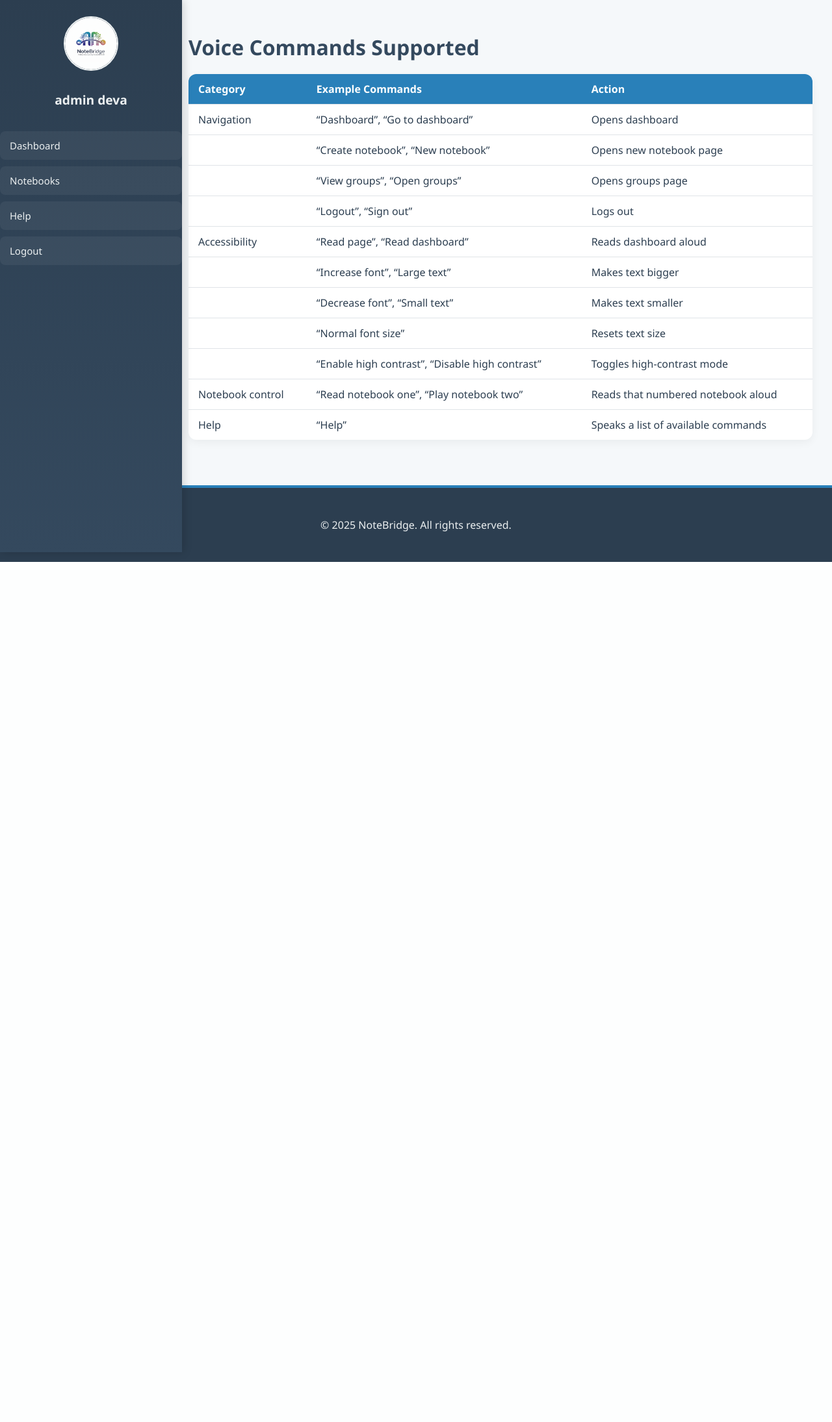
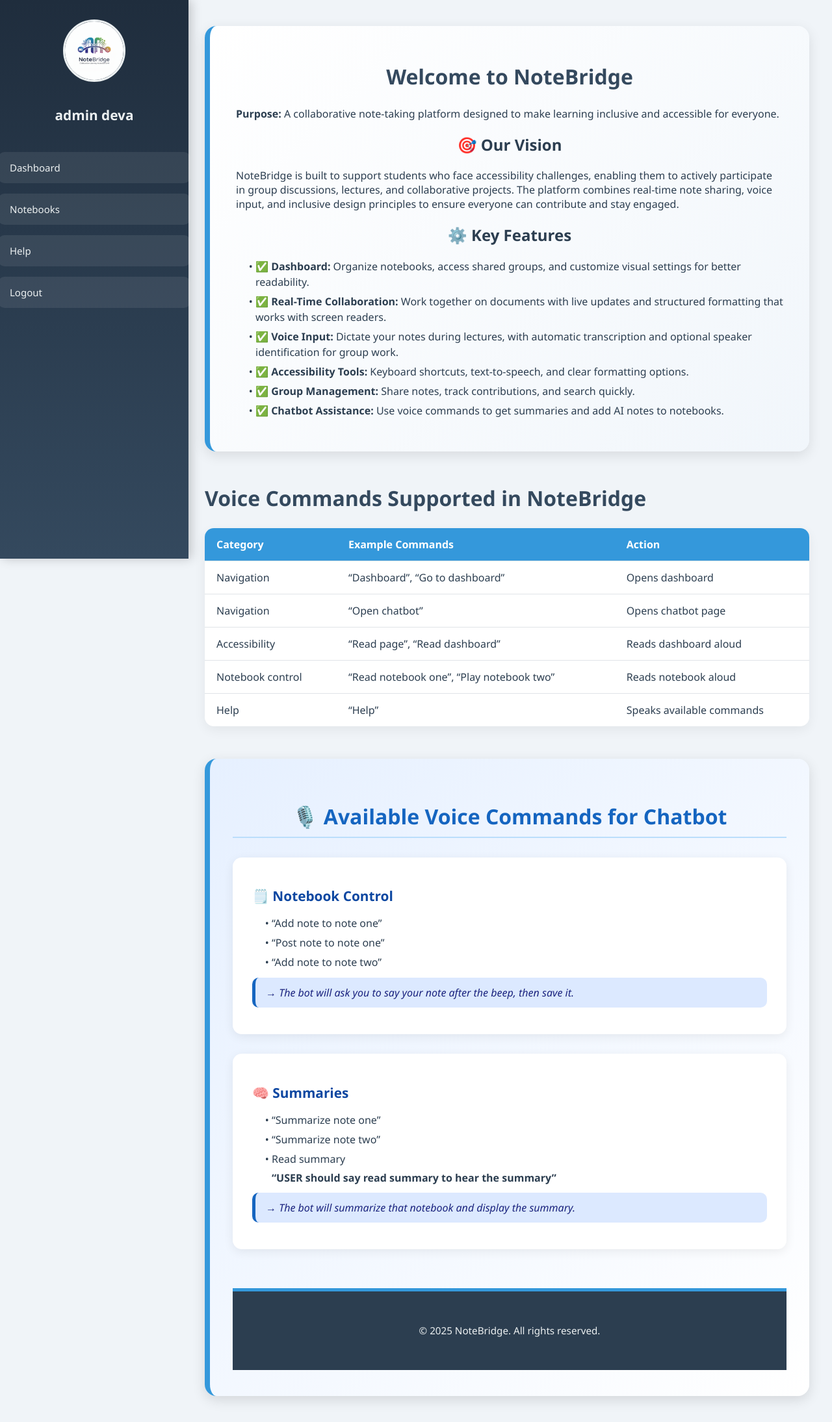
Before and after one commit to ReddySrujana/NoteBridge, a Flask app: page /help in a window 1280 px wide. Shown: the whole page at 65% size. Before the commit the page ends 865 px from the top, so only its background shows below. Run offline with Flask 3, Linux system fonts and the light colour scheme; a user stored in the database is signed in; data comes from the database, SQL or seed files in the repository.

Commit message:
Updated help introduction page

```diff
--- a/templates/help.html
+++ b/templates/help.html
@@ -8,16 +8,17 @@
     body {
       font-family: 'Segoe UI', sans-serif;
       margin: 0;
-      background: #f5f8fa;
+      background: #f0f4f8;
       color: #2c3e50;
       display: flex;
       flex-direction: column;
       min-height: 100vh;
     }
 
+    /* === Sidebar === */
     .sidebar {
-      width: 250px;
-      background: linear-gradient(180deg, #2c3e50, #34495e);
+      width: 260px;
+      background: linear-gradient(180deg, #1f2d3d, #34495e);
       color: #ecf0f1;
       height: 100vh;
       position: fixed;
@@ -26,87 +27,214 @@
       display: flex;
       flex-direction: column;
       align-items: center;
-      padding: 25px 15px;
-      box-shadow: 3px 0 12px rgba(0, 0, 0, 0.15);
+      padding: 30px 15px;
+      box-shadow: 4px 0 16px rgba(0, 0, 0, 0.2);
+      transition: all 0.3s ease;
     }
 
     .sidebar img {
-      width: 80px;
-      height: 80px;
+      width: 90px;
+      height: 90px;
       border-radius: 50%;
-      margin-bottom: 15px;
-      border: 2px solid #ecf0f1;
+      margin-bottom: 20px;
+      border: 3px solid #ecf0f1;
+      transition: transform 0.3s ease;
+    }
+
+    .sidebar img:hover {
+      transform: scale(1.05);
     }
 
     .sidebar h2 {
-      font-size: 1.2rem;
+      font-size: 1.3rem;
       text-align: center;
-      margin-bottom: 30px;
+      margin-bottom: 35px;
+      font-weight: 600;
     }
 
     .sidebar a {
       width: 100%;
       text-decoration: none;
       color: #ecf0f1;
-      padding: 12px 15px;
-      margin: 5px 0;
-      border-radius: 8px;
+      padding: 14px 18px;
+      margin: 8px 0;
+      border-radius: 10px;
       text-align: left;
       cursor: pointer;
       font-size: 15px;
-      background: rgba(255, 255, 255, 0.05);
+      background: rgba(255, 255, 255, 0.08);
       transition: all 0.3s ease;
       display: block;
     }
 
     .sidebar a:hover {
-      background: rgba(255, 255, 255, 0.2);
-      transform: translateX(3px);
+      background: rgba(255, 255, 255, 0.25);
+      transform: translateX(5px);
+      box-shadow: 0 4px 12px rgba(0, 0, 0, 0.2);
     }
 
+    /* === Main Content === */
     .main-content {
-      margin-left: 260px;
-      padding: 30px;
+      margin-left: 280px;
+      padding: 40px 35px;
       flex: 1;
     }
 
     h1 {
-      margin-bottom: 20px;
+      margin-bottom: 25px;
       color: #34495e;
+      font-size: 2rem;
     }
 
     table {
       width: 100%;
       border-collapse: collapse;
-      background: #fff;
-      border-radius: 12px;
+      background: #ffffff;
+      border-radius: 14px;
       overflow: hidden;
-      box-shadow: 0 4px 14px rgba(0, 0, 0, 0.05);
+      box-shadow: 0 6px 18px rgba(0, 0, 0, 0.06);
+      margin-top: 20px;
     }
 
     th,
     td {
-      padding: 12px 15px;
+      padding: 14px 18px;
       border-bottom: 1px solid #e0e4e8;
       text-align: left;
     }
 
     th {
-      background-color: #2980b9;
+      background-color: #3498db;
       color: white;
+      font-weight: 600;
     }
 
     tr:last-child td {
       border-bottom: none;
     }
 
+    /* === Introduction Section === */
+    .intro-section {
+      background: linear-gradient(135deg, #ffffff, #f1f6fb);
+      border-radius: 18px;
+      box-shadow: 0 6px 20px rgba(0, 0, 0, 0.1);
+      padding: 35px 40px;
+      margin-bottom: 50px;
+      border-left: 8px solid #3498db;
+      animation: fadeIn 0.8s ease-in-out;
+    }
+
+    .intro-section h1,
+    .intro-section h2 {
+      text-align: center;
+      margin-left: 0;
+      margin-right: 0;
+    }
+
+    .intro-section ul {
+      list-style-type: "• ";
+      padding-left: 30px;
+      margin-top: 12px;
+    }
+
+    .intro-section li {
+      margin: 6px 0;
+      color: #2c3e50;
+      line-height: 1.5;
+    }
+
+    /* === Voice Commands Section === */
+    .voice-chatbot {
+      background: linear-gradient(135deg, #e6f0ff, #ffffff);
+      border-radius: 18px;
+      box-shadow: 0 6px 20px rgba(0, 0, 0, 0.12);
+      padding: 40px 35px;
+      margin-top: 50px;
+      border-left: 8px solid #3498db;
+      animation: fadeIn 0.8s ease-in-out;
+    }
+
+    .voice-chatbot h2 {
+      color: #1565c0;
+      font-size: 2rem;
+      margin-bottom: 30px;
+      border-bottom: 2px solid #bbdefb;
+      padding-bottom: 10px;
+      font-weight: 700;
+      text-align: center;
+    }
+
+    .vc-block {
+      margin-bottom: 30px;
+      padding: 25px 30px;
+      background: #ffffff;
+      border-radius: 14px;
+      box-shadow: 0 4px 16px rgba(0, 0, 0, 0.07);
+      transition: all 0.3s ease;
+    }
+
+    .vc-block:hover {
+      transform: translateY(-4px);
+      box-shadow: 0 8px 20px rgba(0, 0, 0, 0.12);
+    }
+
+    .vc-block h3 {
+      color: #0d47a1;
+      margin-bottom: 12px;
+      font-size: 1.3rem;
+    }
+
+    .vc-block ul {
+      list-style-type: "• ";
+      padding-left: 30px;
+      margin-bottom: 12px;
+    }
+
+    .vc-block li {
+      color: #2c3e50;
+      font-size: 1rem;
+      margin: 6px 0;
+      line-height: 1.5;
+    }
+
+    .vc-note {
+      background: #dce9ff;
+      border-left: 5px solid #1565c0;
+      padding: 12px 16px;
+      border-radius: 10px;
+      font-style: italic;
+      color: #1a237e;
+      margin-top: 12px;
+    }
+
+    .vc-subtitle {
+      color: #37474f;
+      margin-bottom: 8px;
+      font-weight: 600;
+    }
+
+    /* === Footer === */
     footer {
-      margin-top: 40px;
-      padding: 30px 20px;
+      margin-top: 60px;
+      padding: 35px 25px;
       background: #2c3e50;
       color: #ecf0f1;
       text-align: center;
-      border-top: 4px solid #2980b9;
+      border-top: 5px solid #3498db;
+      font-size: 0.95rem;
+      font-weight: 500;
+    }
+
+    @keyframes fadeIn {
+      from {
+        opacity: 0;
+        transform: translateY(20px);
+      }
+
+      to {
+        opacity: 1;
+        transform: translateY(0);
+      }
     }
   </style>
 </head>
@@ -122,7 +250,31 @@
   </div>
 
   <div class="main-content">
-    <h1>Voice Commands Supported</h1>
+
+    <!-- === Introduction Section === -->
+    <div class="intro-section">
+      <h1>Welcome to NoteBridge</h1>
+      <p><strong>Purpose:</strong> A collaborative note-taking platform designed to make learning inclusive and accessible for everyone.</p>
+
+      <h2>🎯 Our Vision</h2>
+      <p>
+        NoteBridge is built to support students who face accessibility challenges, enabling them to actively participate in group discussions, lectures, and collaborative projects.
+        The platform combines real-time note sharing, voice input, and inclusive design principles to ensure everyone can contribute and stay engaged.
+      </p>
+
+      <h2>⚙️ Key Features</h2>
+      <ul>
+        <li>✅ <strong>Dashboard:</strong> Organize notebooks, access shared groups, and customize visual settings for better readability.</li>
+        <li>✅ <strong>Real-Time Collaboration:</strong> Work together on documents with live updates and structured formatting that works with screen readers.</li>
+        <li>✅ <strong>Voice Input:</strong> Dictate your notes during lectures, with automatic transcription and optional speaker identification for group work.</li>
+        <li>✅ <strong>Accessibility Tools:</strong> Keyboard shortcuts, text-to-speech, and clear formatting options.</li>
+        <li>✅ <strong>Group Management:</strong> Share notes, track contributions, and search quickly.</li>
+        <li>✅ <strong>Chatbot Assistance:</strong> Use voice commands to get summaries and add AI notes to notebooks.</li>
+      </ul>
+    </div>
+
+    <!-- === Voice Commands Table === -->
+    <h1>Voice Commands Supported in NoteBridge</h1>
     <table>
       <thead>
         <tr>
@@ -138,19 +290,9 @@
           <td>Opens dashboard</td>
         </tr>
         <tr>
-          <td></td>
-          <td>“Create notebook”, “New notebook”</td>
-          <td>Opens new notebook page</td>
-        </tr>
-        <tr>
-          <td></td>
-          <td>“View groups”, “Open groups”</td>
-          <td>Opens groups page</td>
-        </tr>
-        <tr>
-          <td></td>
-          <td>“Logout”, “Sign out”</td>
-          <td>Logs out</td>
+          <td>Navigation</td>
+          <td>“Open chatbot”</td>
+          <td>Opens chatbot page</td>
         </tr>
         <tr>
           <td>Accessibility</td>
@@ -158,38 +300,45 @@
           <td>Reads dashboard aloud</td>
         </tr>
         <tr>
-          <td></td>
-          <td>“Increase font”, “Large text”</td>
-          <td>Makes text bigger</td>
-        </tr>
-        <tr>
-          <td></td>
-          <td>“Decrease font”, “Small text”</td>
-          <td>Makes text smaller</td>
-        </tr>
-        <tr>
-          <td></td>
-          <td>“Normal font size”</td>
-          <td>Resets text size</td>
-        </tr>
-        <tr>
-          <td></td>
-          <td>“Enable high contrast”, “Disable high contrast”</td>
-          <td>Toggles high-contrast mode</td>
-        </tr>
-        <tr>
           <td>Notebook control</td>
           <td>“Read notebook one”, “Play notebook two”</td>
-          <td>Reads that numbered notebook aloud</td>
+          <td>Reads notebook aloud</td>
         </tr>
         <tr>
           <td>Help</td>
           <td>“Help”</td>
-          <td>Speaks a list of available commands</td>
+          <td>Speaks available commands</td>
         </tr>
       </tbody>
     </table>
+
+    <!-- === Voice Commands for Chatbot Section === -->
+    <section class="voice-chatbot" id="commandsSection">
+      <h2>🎙️ Available Voice Commands for Chatbot</h2>
+
+      <div class="vc-block">
+        <h3>🗒️ Notebook Control</h3>
+        <ul>
+          <li>“Add note to note one”</li>
+          <li>“Post note to note one”</li>
+          <li>“Add note to note two”</li>
+        </ul>
+        <p class="vc-note">
+          → The bot will ask you to say your note after the beep, then save it.
+        </p>
       </div>
+
+      <div class="vc-block">
+        <h3>🧠 Summaries</h3>
+        <ul>
+          <li>“Summarize note one”</li>
+          <li>“Summarize note two”</li>
+          <li>Read summary</li>
+          <strong>“USER should say read summary to hear the summary”</strong>
+        </ul>
+        <p class="vc-note">→ The bot will summarize that notebook and display the summary.</p>
+      </div>
+
 
   <footer>
     <p>&copy; 2025 NoteBridge. All rights reserved.</p>
@@ -208,42 +357,16 @@
       synth.speak(msg);
     }
 
-  function handleCommand(cmd) {
-    cmd = cmd.toLowerCase().trim();
-    console.log("🎤 Heard command:", cmd);
-
-    // === Go Back to Dashboard ===
-    if (cmd.includes('go back') || cmd.includes('dashboard')) {
-      console.log("🏠 Going back to Dashboard...");
-      speak("Returning to your dashboard.");
-      window.location.href = '{{ url_for("dashboard.dashboard") }}';
-      return;
-    }
-
-    // === Read All Commands ===
-    if (cmd.includes('read commands') || cmd.includes('list commands') || cmd === 'help') {
-      console.log("📖 Reading all available commands...");
-      const commandsText = document.querySelector('.main-content').innerText.replace(/\s+/g, ' ').trim();
-      speak("Here are all available voice commands. " + commandsText);
-      return;
-    }
-
-    // === Stop Reading ===
-    if (cmd.includes('stop reading') || cmd.includes('stop voice')) {
-      synth.cancel();
-      console.log("🛑 Stopped speaking.");
-      return;
-    }
-
-    console.log("❓ Unrecognized voice command:", cmd);
-  }
-
-  function startVoiceRecognition() {
+    function startRecognition() {
       if (!('webkitSpeechRecognition' in window)) {
         alert("Please use Google Chrome for voice support.");
         return;
       }
-    if (rec) { rec.stop(); rec = null; }
+
+      if (rec) {
+        rec.stop();
+        rec = null;
+      }
 
       rec = new webkitSpeechRecognition();
       rec.lang = 'en-US';
@@ -251,26 +374,39 @@
       rec.interimResults = false;
 
       rec.onresult = (e) => {
-      const text = e.results[e.results.length - 1][0].transcript;
-      handleCommand(text);
+        const text = e.results[e.results.length - 1][0].transcript.trim().toLowerCase();
+        console.log("🎤 Heard:", text);
+
+        if (text.includes("introduction")) {
+          const content = document.querySelector(".main-content").innerText;
+          speak("Reading the NoteBridge Help page. " + content);
+        } else if (text.includes("go to dashboard")) {
+          synth.cancel();
+          window.location.href = "/dashboard";
+        } else if (text.includes("open chatbot")) {
+          synth.cancel();
+          window.location.href = "/chatbot";
+        }
       };
 
       rec.onerror = (e) => console.error("Speech error:", e.error);
-    rec.onend = () => setTimeout(startVoiceRecognition, 1500);
+      rec.onend = () => setTimeout(startRecognition, 1500);
       rec.start();
     }
 
     window.addEventListener('DOMContentLoaded', () => {
-    // 🎧 Start listening
-    startVoiceRecognition();
+      setTimeout(() => {
+        speak("Welcome to the NoteBridge Help page. Say introduction to hear the entire page.");
+      }, 1200);
 
-    // 🗣️ Play welcome voice message once page loads
-    setTimeout(() => {
-      speak("Welcome to NoteBridge Help page. Say read commands to hear the available commands.");
-    }, 1000);
+      startRecognition();
+    });
+
+    window.addEventListener('beforeunload', () => {
+      synth.cancel();
+      if (rec) rec.stop();
     });
   </script>
-
 </body>
 
 </html>
```
Lines whose indentation alone changed are shown as unchanged.
